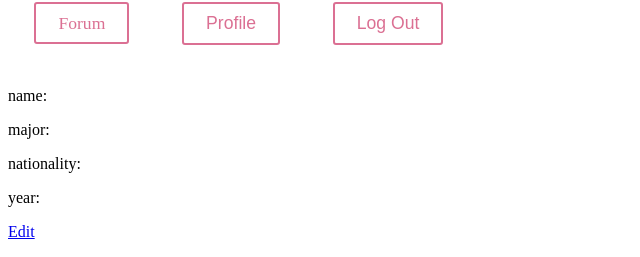
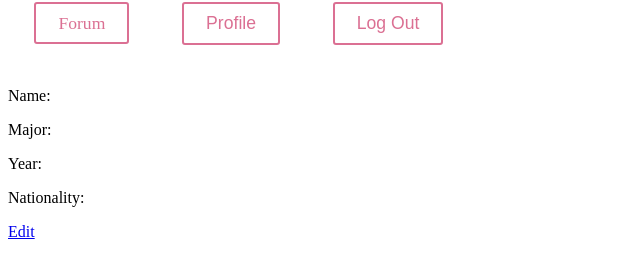
Before and after one commit to Steyzy/Class-Forum, a React (Create React App) app: page /profile in a window 1280 px wide. Shown: the part 104-361 px from the top of the page, without its empty margins (0-640 px from the left). Built offline with nearby package versions, Linux system fonts and the light colour scheme; no server answers; the database is empty; sample sign-in values are in the browser's storage.

Commit message:
display user info is added

```diff
--- a/src/pages/Profile.js
+++ b/src/pages/Profile.js
@@ -1,4 +1,4 @@
-import React, { Component } from "react"
+import React, { Component, createElement } from "react"
 import Navbar from '../components/Navbar';
 import { Link } from 'react-router-dom';
 import { auth, db } from "../services/firebase.js"
@@ -7,6 +7,7 @@ export default class Profile extends Component {
     constructor(props) {
         super(props);
         this.state = {
+            uid: auth().currentUser.uid,
             name:"",
             major:"",
             nationality:"",
@@ -14,16 +15,14 @@ export default class Profile extends Component {
         }
     }
 
-    // getinfo(){
-    //     const uid = auth().currentUser.uid;
-    //     name = db.ref('users/' + uid + '/profile/name').push();
-    //     nationality = db.ref('users/' + uid + '/profile/nationality').push();
-    //     year = db.ref('users/' + uid + '/profile/year').push();
-    // }
-    getname(){
-        const uid = auth().currentUser.uid;
-        db.ref('users/' + uid + '/profile/name').on('value',data =>{
-            this.setState({name:data});
+    componentDidMount() {
+        db.ref(`/users/${ this.state.uid }/profile/`).on('value', snapshot => {
+            this.setState({
+                name: snapshot.val().name,
+                major: snapshot.val().major,
+                year: snapshot.val().year,
+                nationality: snapshot.val().nationality
+            })
         })
     }
 
@@ -32,10 +31,10 @@ export default class Profile extends Component {
             <div>
                 <h1>User Profile</h1>
                 <Navbar loggedIn={true} />
-                <p>name: {this.state.name}</p>
-                <p>major: {this.state.major}</p>
-                <p>nationality: {this.state.nationality}</p>
-                <p>year: {this.state.year}</p>
+                <p>Name: {this.state.name} </p>
+                <p>Major: {this.state.major} </p>
+                <p>Year: {this.state.year} </p>
+                <p>Nationality: {this.state.nationality} </p>
                 <Link to="/edit">Edit</Link>
             </div>
         )
```
